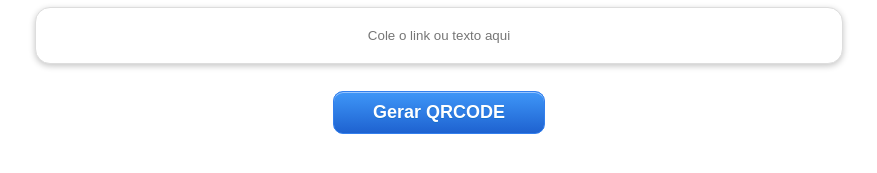
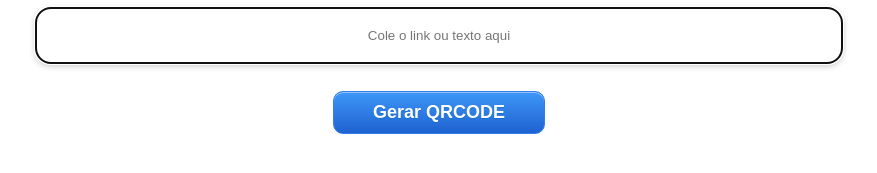
Before and after one commit to argsite/qrcode, a plain HTML site: page index.html in a window 1280 px wide. Shown: the part 157-330 px from the top of the page, without its empty margins (201-1078 px from the left). Drawn offline with nearby package versions, Linux system fonts and the light colour scheme.

Commit message:
Update index.html

```diff
--- a/index.html
+++ b/index.html
@@ -19,7 +19,7 @@
             <a href ="index.html"><img src="logo.jpeg"></a>
         </div>
         <div>
-            <input type="text" class="qr-url" placeholder="Cole o link ou texto aqui">
+            <input type="text" class="qr-url" placeholder="Cole o link ou texto aqui" autofocus>
             <input type="number" class="qr-size" value="250" min="20" max="500">
 
             <button class="generate-qr-code">Gerar QRCODE</button>
```
